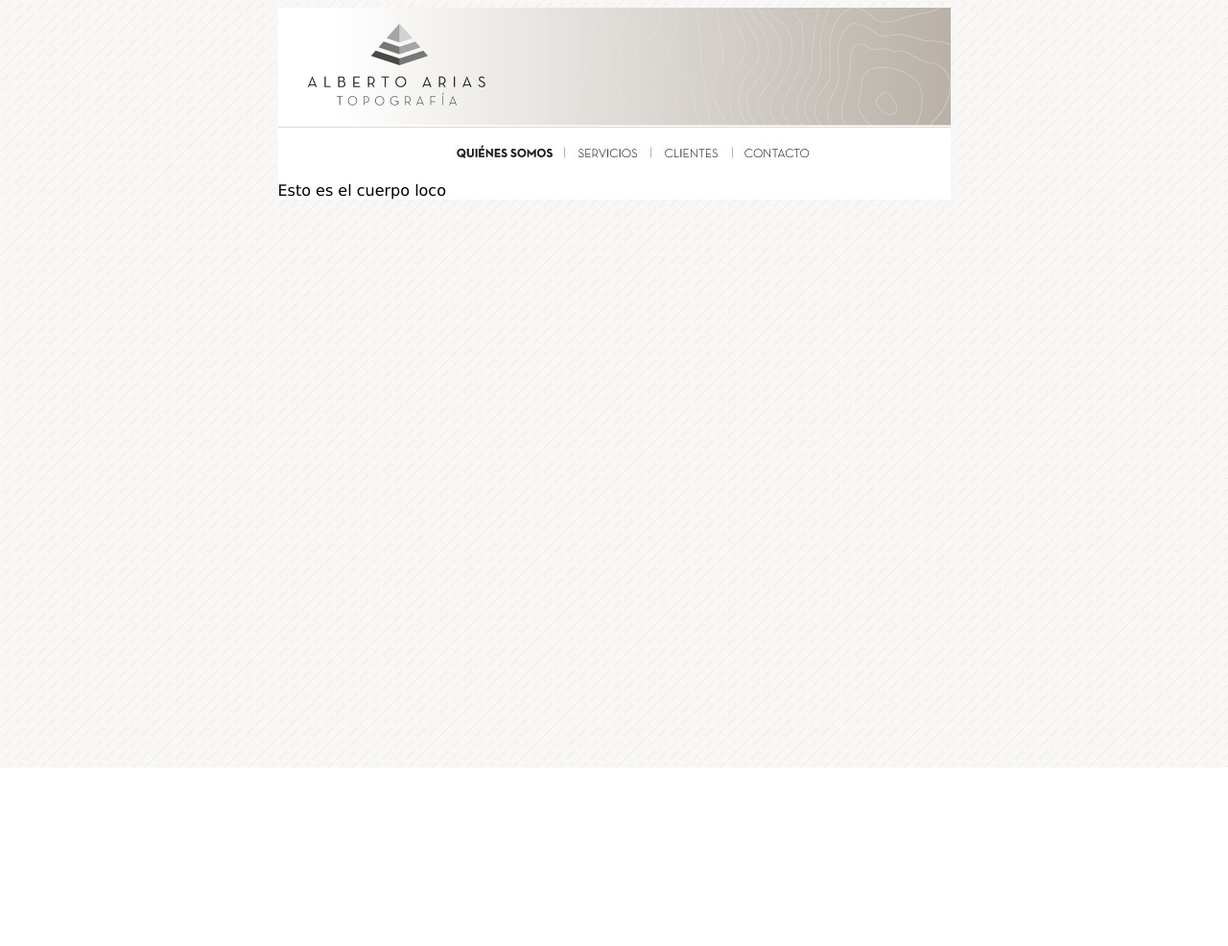
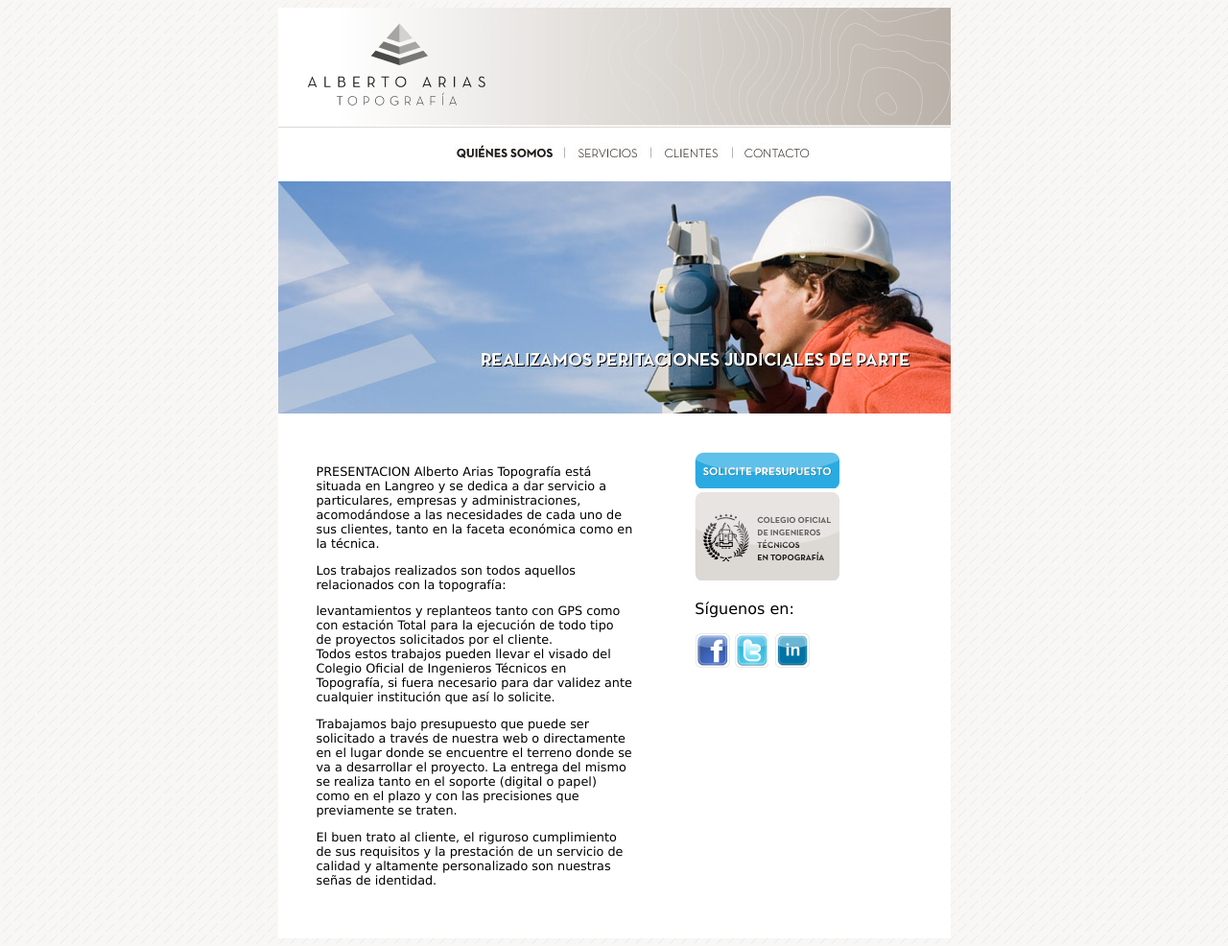
Before and after one commit to antonioc8021/DIW, a plain HTML site: page Recursos/index.html in a window 1280 px wide. Shown: the whole page at 96% size. Before the commit the page ends 800 px from the top, so only its background shows below. Drawn offline with Linux system fonts and the light colour scheme.

Commit message:
to continue at home

```diff
--- a/Recursos/index.css
+++ b/Recursos/index.css
@@ -37,7 +37,11 @@ body {
 
 .menu li {
     display: inline-block;
+}
 
+.galeria {
+    width: 701px;
+    height: 242px;
 }
 
 .cuerpo {
@@ -46,3 +50,22 @@ body {
     background-color: white;
     width: 701px;
 }
+
+.contenidoConLateral {
+    display: flex;
+    flex-direction: row;
+}
+
+.contenido {
+    float: left;
+    width: 420px;
+    text-align: left;
+    font-size: 0.8em;
+    padding: 40px 40px;
+
+}
+
+.lateral {
+    margin: 40px 25px;
+
+}
--- a/Recursos/index.html
+++ b/Recursos/index.html
@@ -34,19 +34,46 @@
         </div>
 
         <div class="cuerpo">
-            Esto es el cuerpo loco
         </div>
 
         <div class="galeria">
-
+            <img src="Imagenes/galeria/tema_adicional4.jpg" alt="imagen de la galería">
         </div>
 
-        <div class="contenido">
+        <div class="contenidoConLateral">
+            <div class="contenido">
+                <p>PRESENTACION
+                    Alberto Arias Topografía está situada en Langreo y se dedica a dar servicio a particulares, empresas
+                    y
+                    administraciones, acomodándose a las necesidades de cada uno de sus clientes, tanto en la faceta
+                    económica como en la técnica.</p>
+                <p>Los trabajos realizados son todos aquellos relacionados con la topografía:</p>
+                <p>levantamientos y replanteos
+                    tanto con GPS como con estación Total para la ejecución de todo tipo de proyectos solicitados por el
+                    cliente.<br>Todos estos trabajos pueden llevar el visado del Colegio Oficial de Ingenieros Técnicos
+                    en
+                    Topografía, si fuera necesario para dar validez ante cualquier institución que así lo solicite.</p>
+                <p>Trabajamos bajo presupuesto que puede ser solicitado a través de nuestra web o directamente en el
+                    lugar
+                    donde se encuentre el terreno donde se va a desarrollar el proyecto. La entrega del mismo se realiza
+                    tanto en el soporte (digital o papel) como en el plazo y con las precisiones que previamente se
+                    traten.
+                </p>
+                <p>El buen trato al cliente, el riguroso cumplimiento de sus requisitos y la prestación de un servicio
+                    de
+                    calidad y altamente personalizado son nuestras señas de identidad.</p>
+            </div>
 
-        </div>
-
-        <div class="lateral">
-
+            <div class="lateral">
+                <img src="Imagenes/botones/presupuesto.gif" alt="presupuesto">
+                <img src="Imagenes/colegio.gif" alt="colegio">
+                <p>Síguenos en:</p>
+                <div class="redesSociales">
+                    <img src="Imagenes/social/facebook.gif" alt="facebook">
+                    <img src="Imagenes/social/twitter.gif" alt="twitter">
+                    <img src="Imagenes/social/in.gif" alt="in">
+                </div>
+            </div>
         </div>
 
         <div class="menu2">
```
